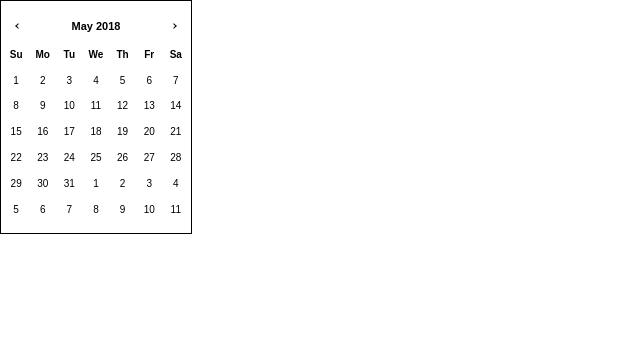
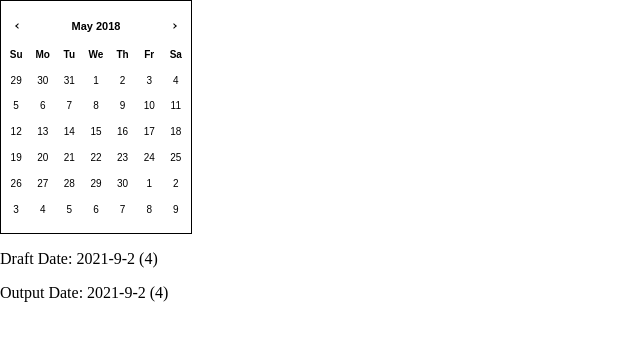
Before and after one commit to NorthaHuang/calendar-component, a Next.js app: page / in a window 1280 px wide. Shown: the top 340 px of the page, without its empty margins (0-640 px from the left). Built offline with nearby package versions, Linux system fonts and the light colour scheme.

Commit message:
feat: date body dynamic render and click handler are done

```diff
--- /dev/null
+++ b/src/components/Calendar/CalendarBody/DateBody/helpers/getDayOfFirstDate.ts
@@ -0,0 +1,12 @@
+type getDayOfFirstDateType = (date: Date) => number;
+
+/**
+ * Get the day of week of first date.
+ *
+ * @param date - A Date object that you want to calculate.
+ * @returns the day of week number.
+ */
+export const getDayOfFirstDate: getDayOfFirstDateType = (date) => {
+  const firstDate = new Date(date.getFullYear(), date.getMonth(), 1);
+  return firstDate.getDay();
+};
--- /dev/null
+++ b/src/components/Calendar/CalendarBody/DateBody/helpers/getLastDateOfLastMonth.ts
@@ -0,0 +1,18 @@
+import { getMonthLength } from './getMonthLength';
+
+type GetLastDateOfLastMonthType = (date: Date) => number;
+
+/**
+ * Get the last date number of laste month.
+ *
+ * @param date - A Date object that you want to calculate.
+ * @returns the last date number.
+ */
+export const getLastDateOfLastMonth: GetLastDateOfLastMonthType = (date) => {
+  const lastMonthLength = new Date(date);
+  lastMonthLength.setDate(1);
+  lastMonthLength.setMonth(lastMonthLength.getMonth() - 1);
+  const lastMonthLastDate = getMonthLength(lastMonthLength);
+
+  return lastMonthLastDate;
+};
--- /dev/null
+++ b/src/components/Calendar/CalendarBody/DateBody/helpers/getMonthLength.ts
@@ -0,0 +1,24 @@
+type monthLengthType = (date: Date) => number;
+
+/**
+ * Get month length by date.
+ *
+ * @param date - A Date object that you want to calculate.
+ * @returns Month length
+ */
+export const getMonthLength: monthLengthType = (date) => {
+  const year = date.getFullYear();
+  const isLeapYear = year % 4 === 0;
+
+  switch (date.getMonth()) {
+    case 3:
+    case 5:
+    case 8:
+    case 10:
+      return 30;
+    case 1:
+      return isLeapYear ? 29 : 28;
+    default:
+      return 31;
+  }
+};
--- /dev/null
+++ b/src/components/Calendar/CalendarBody/DateBody/helpers/index.ts
@@ -0,0 +1,4 @@
+export * from './getDayOfFirstDate';
+export * from './getMonthLength';
+export * from './getLastDateOfLastMonth';
+export * from './isSameDay';
--- /dev/null
+++ b/src/components/Calendar/CalendarBody/DateBody/helpers/isSameDay.ts
@@ -0,0 +1,13 @@
+type IsSameDayType = (dateA: Date, dateB: Date) => boolean;
+
+/**
+ * Compare 2 date is same date or not. (ignore times)
+ *
+ * @param dateA - A Date object that you want to compare.
+ * @param dateB - A Date object that you want to compare.
+ * @returns boolean.
+ */
+export const isSameDay: IsSameDayType = (dateA, dateB) =>
+  dateA.getFullYear() === dateB.getFullYear() &&
+  dateA.getMonth() === dateB.getMonth() &&
+  dateA.getDate() === dateB.getDate();
--- a/src/components/Calendar/CalendarBody/DateBody/index.tsx
+++ b/src/components/Calendar/CalendarBody/DateBody/index.tsx
@@ -1,9 +1,57 @@
+import { useContext } from 'react';
 import type { FC } from 'react';
 
 import { DateBodyWrapper } from './style';
+import {
+  getDayOfFirstDate,
+  getMonthLength,
+  getLastDateOfLastMonth,
+  isSameDay,
+} from './helpers';
 import { BodyRow } from '../../style';
+import { CalendarContext } from '../../context';
 
-const DateBody: FC = () => (
+const DateBody: FC = () => {
+  const { onSelect, setOutputDate, draftDate } = useContext(CalendarContext);
+
+  // TODO: Refactoring
+  let rawDateArray = [];
+  const dateArray = [];
+  {
+    const monthLength = getMonthLength(draftDate);
+    // eslint-disable-next-line no-plusplus
+    for (let i = 1; i <= monthLength; i++) {
+      rawDateArray.push(i);
+    }
+
+    const firstDay = getDayOfFirstDate(draftDate);
+    const lastMonthLastDate = getLastDateOfLastMonth(draftDate);
+    if (firstDay !== 0) {
+      // eslint-disable-next-line no-plusplus
+      for (let i = 0; i < firstDay; i++) {
+        rawDateArray.unshift(lastMonthLastDate - i);
+      }
+    }
+
+    const remainLength = 42 - rawDateArray.length;
+    // eslint-disable-next-line no-plusplus
+    for (let i = 1; i <= remainLength; i++) {
+      rawDateArray.push(i);
+    }
+
+    // eslint-disable-next-line no-plusplus
+    for (let i = 0; i < 6; i++) {
+      const tempArray = [];
+      // eslint-disable-next-line no-plusplus
+      for (let j = 0; j < 7; j++) {
+        tempArray.push(rawDateArray[0]);
+        rawDateArray = rawDateArray.slice(1, rawDateArray.length);
+      }
+      dateArray.push(tempArray);
+    }
+  }
+
+  return (
     <DateBodyWrapper>
       <BodyRow>
         <b>Su</b>
@@ -14,61 +62,44 @@ const DateBody: FC = () => (
         <b>Fr</b>
         <b>Sa</b>
       </BodyRow>
-    <BodyRow>
-      <button type="button">1</button>
-      <button type="button">2</button>
-      <button type="button">3</button>
-      <button type="button">4</button>
-      <button type="button">5</button>
-      <button type="button">6</button>
-      <button type="button">7</button>
+      {dateArray.map((row, index) => (
+        <BodyRow key={`row-${index.toString()}`}>
+          {row.map((dateNumber) => (
+            <button
+              type="button"
+              key={`${index.toString()}-${dateNumber}`}
+              onClick={() => {
+                let selectedMonth = draftDate.getMonth();
+                if ((index === 4 || index === 5) && dateNumber < 15) {
+                  selectedMonth += 1;
+                } else if ((index === 0 || index === 1) && dateNumber > 15) {
+                  selectedMonth -= 1;
+                }
+
+                const selectedDate = new Date(
+                  draftDate.getFullYear(),
+                  selectedMonth,
+                  dateNumber,
+                );
+                if (isSameDay(selectedDate, draftDate)) {
+                  return;
+                }
+
+                /* Output */
+                setOutputDate(selectedDate);
+                // User Callback
+                if (onSelect) {
+                  onSelect(selectedDate);
+                }
+              }}
+            >
+              {dateNumber}
+            </button>
+          ))}
         </BodyRow>
-    <BodyRow>
-      <button type="button">8</button>
-      <button type="button">9</button>
-      <button type="button">10</button>
-      <button type="button">11</button>
-      <button type="button">12</button>
-      <button type="button">13</button>
-      <button type="button">14</button>
-    </BodyRow>
-    <BodyRow>
-      <button type="button">15</button>
-      <button type="button">16</button>
-      <button type="button">17</button>
-      <button type="button">18</button>
-      <button type="button">19</button>
-      <button type="button">20</button>
-      <button type="button">21</button>
-    </BodyRow>
-    <BodyRow>
-      <button type="button">22</button>
-      <button type="button">23</button>
-      <button type="button">24</button>
-      <button type="button">25</button>
-      <button type="button">26</button>
-      <button type="button">27</button>
-      <button type="button">28</button>
-    </BodyRow>
-    <BodyRow>
-      <button type="button">29</button>
-      <button type="button">30</button>
-      <button type="button">31</button>
-      <button type="button">1</button>
-      <button type="button">2</button>
-      <button type="button">3</button>
-      <button type="button">4</button>
-    </BodyRow>
-    <BodyRow>
-      <button type="button">5</button>
-      <button type="button">6</button>
-      <button type="button">7</button>
-      <button type="button">8</button>
-      <button type="button">9</button>
-      <button type="button">10</button>
-      <button type="button">11</button>
-    </BodyRow>
+      ))}
     </DateBodyWrapper>
   );
+};
 
 export default DateBody;
--- /dev/null
+++ b/src/components/Calendar/context.ts
@@ -0,0 +1,17 @@
+import { createContext } from 'react';
+import type { Dispatch, SetStateAction } from 'react';
+
+import { CalendarMode } from './enum';
+import type { CalendarProps } from './type';
+
+type CalendarContextValueType = {
+  outputDate: Date;
+  setOutputDate: Dispatch<SetStateAction<Date>>;
+  draftDate: Date;
+  setDraftDate: Dispatch<SetStateAction<Date>>;
+  calendarMode: CalendarMode;
+} & Pick<CalendarProps, 'onSelect'>;
+
+export const CalendarContext = createContext<CalendarContextValueType>(
+  {} as CalendarContextValueType,
+);
--- a/src/components/Calendar/index.tsx
+++ b/src/components/Calendar/index.tsx
@@ -1,19 +1,54 @@
-import { useState } from 'react';
+import { useState, useEffect } from 'react';
 import type { FC } from 'react';
 
+import type { CalendarProps } from './type';
 import { CalendarWrapper } from './style';
+import { CalendarContext } from './context';
 import { CalendarMode } from './enum';
 import NavBar from './NavBar';
 import CalendarBody from './CalendarBody';
 
-const Calendar: FC = () => {
+const Calendar: FC<CalendarProps> = ({ date = new Date(), onSelect }) => {
+  // The date that user selected.
+  const [outputDate, setOutputDate] = useState(date);
+  // A local variable for record user browse journal; a data for display.
+  const [draftDate, setDraftDate] = useState(date);
+  // Store the state that which calendar body should display.
   const [calendarMode] = useState(CalendarMode.DATE);
 
+  // When user select a date, draft should be the same date for display.
+  useEffect(() => setDraftDate(outputDate), [outputDate]);
+
   return (
-    <CalendarWrapper>
-      <NavBar />
-      <CalendarBody calendarMode={calendarMode} />
-    </CalendarWrapper>
+    <>
+      <CalendarWrapper>
+        <CalendarContext.Provider
+          value={{
+            onSelect,
+            outputDate,
+            setOutputDate,
+            draftDate,
+            setDraftDate,
+            calendarMode,
+          }}
+        >
+          <NavBar />
+          <CalendarBody calendarMode={calendarMode} />
+        </CalendarContext.Provider>
+      </CalendarWrapper>
+      <p>
+        Draft Date:{' '}
+        {`${draftDate.getFullYear()}-${
+          draftDate.getMonth() + 1
+        }-${draftDate.getDate()} (${draftDate.getDay()})`}
+      </p>
+      <p>
+        Output Date:{' '}
+        {`${outputDate.getFullYear()}-${
+          outputDate.getMonth() + 1
+        }-${outputDate.getDate()} (${outputDate.getDay()})`}
+      </p>
+    </>
   );
 };
 
--- /dev/null
+++ b/src/components/Calendar/type.ts
@@ -0,0 +1,4 @@
+export type CalendarProps = {
+  date?: Date;
+  onSelect?: (date: Date) => void;
+};
```
Lines whose indentation alone changed are shown as unchanged.
